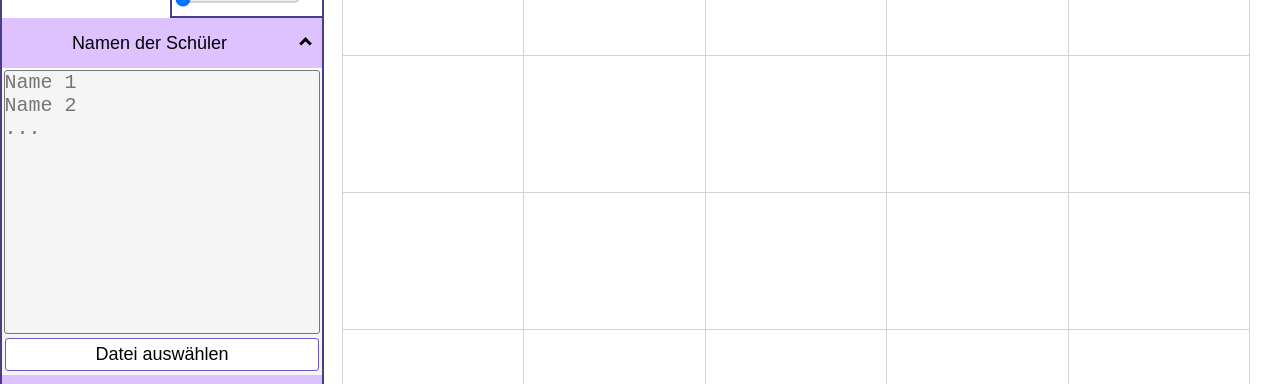
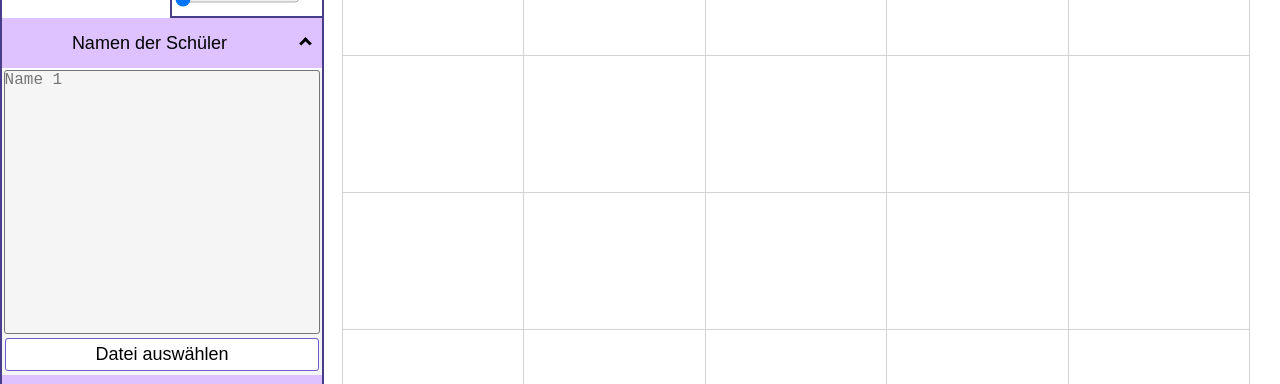
Before and after one commit to Florik3ks/sitzplatzplaner, a Vue app: page / in a window 1280 px wide. Shown: the part 144-528 px from the top of the page. Built offline with nearby package versions, Linux system fonts and the light colour scheme.

Commit message:
more apple fixed

```diff
--- a/src/components/Sitzplatzplaner.vue
+++ b/src/components/Sitzplatzplaner.vue
@@ -32,7 +32,7 @@
         </button>
         <transition name="openTransition">
           <div v-if="studentFieldVisible" class="studentFieldDiv">
-            <textarea v-if="studentFieldVisible" class="studentField" v-model="studentFieldValue" placeholder="Name 1&#10;Name 2&#10;..."> </textarea>
+            <textarea v-if="studentFieldVisible" class="studentField" v-model="studentFieldValue" placeholder="Name 1"> </textarea>
             <input type="file" accept="text/csv,application/csv" id="fileInputThingy" @change="loadStudentFile($event)" />
             <button class="fileInputThingy">
               <label for="fileInputThingy" style="width: 100%; height: 100%; display: block; cursor: pointer"><span style="line-height: 31px"> Datei auswählen </span></label>
--- a/src/style.css
+++ b/src/style.css
@@ -207,8 +207,8 @@ table {
     height: 50px;
     z-index: 999999;
     top: 500px;
-    background-color: white;
-    border: 2px solid whitesmoke;
+    /* background-color: white;
+    border: 2px solid whitesmoke; */
 }
 .fieldBtnContextSelect {
     /* display: inline-block; */
@@ -312,7 +312,7 @@ table {
     display: block;
 }
 .studentField {
-    font-size: x-large;
+    font-size: large;
     margin: 0.5%;
     border-radius: 3px;
     width: 99%;
```
